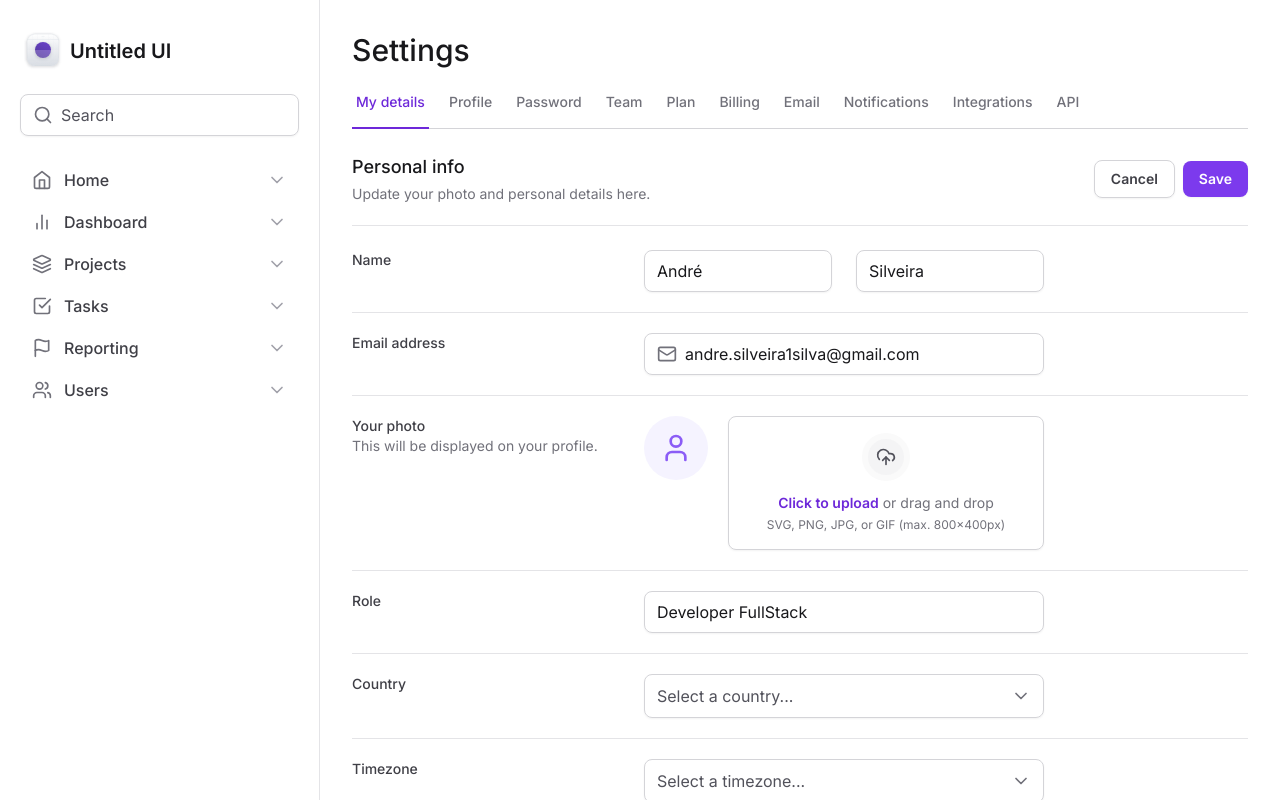
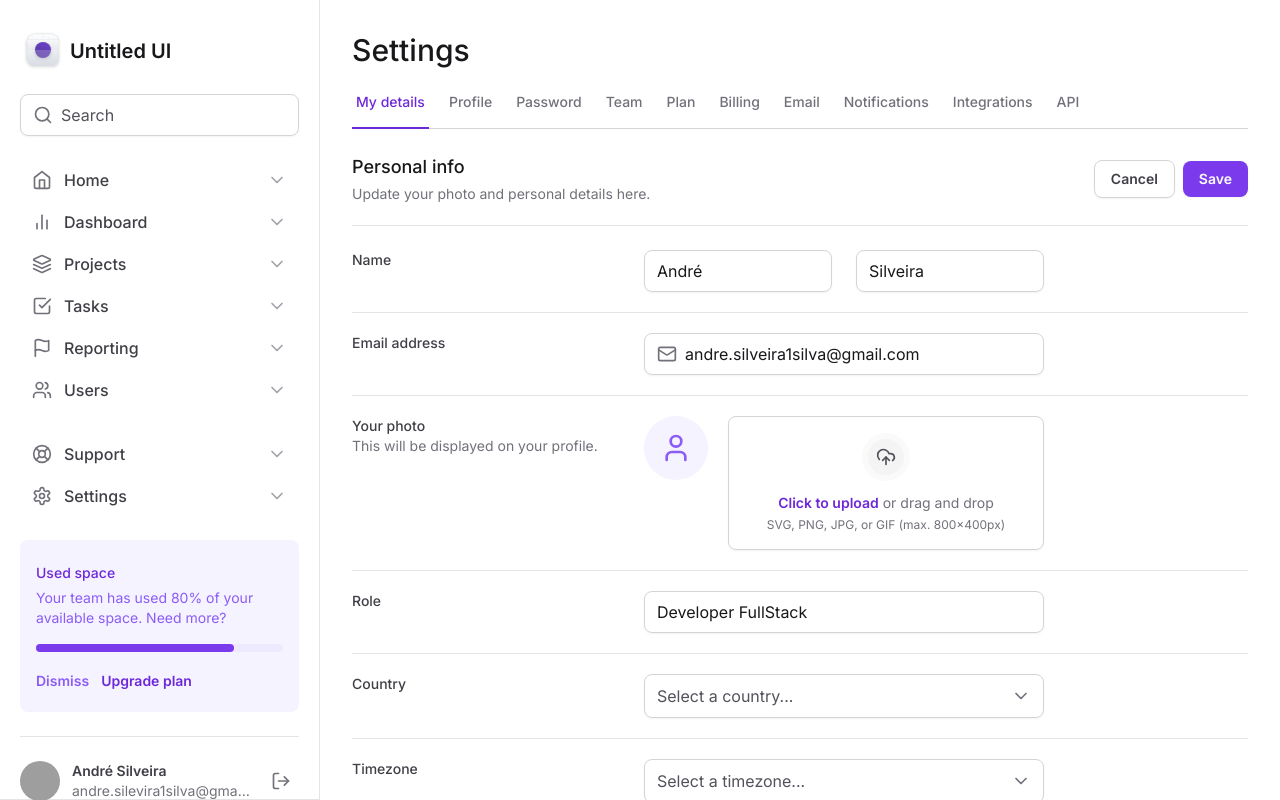
Before and after one commit to andresilveira1/tailwind-next, a Next.js app: page / in a window 1280 px wide. Shown: the top 800 px of the page. Built offline with nearby package versions, Linux system fonts and the light colour scheme; grey boxes are pictures that could not be loaded.

Commit message:
style: Responsive sidebar

```diff
--- a/src/app/layout.tsx
+++ b/src/app/layout.tsx
@@ -20,7 +20,9 @@ export default function RootLayout({
       <body className={inter.className}>
         <div className="grid min-h-screen grid-cols-app">
           <Sidebar />
-          <main className="px-8 pb-12 pt-8">{children}</main>
+          <main className="px-4 pb-12 pt-24 lg:col-start-2 lg:px-8 lg:pt-8">
+            {children}
+          </main>
         </div>
       </body>
     </html>
--- a/src/components/Sidebar/index.tsx
+++ b/src/components/Sidebar/index.tsx
@@ -18,7 +18,7 @@ import * as Input from '../Input'
 
 export function Sidebar() {
   return (
-    <aside className="fixed bottom-0 left-0 right-0 top-0 z-20 flex flex-col gap-6 border-b border-zinc-200 bg-white p-4 lg:relative lg:right-auto lg:w-80 lg:border-r lg:px-5 lg:py-8">
+    <aside className="fixed bottom-0 left-0 right-0 top-0 z-20 flex h-screen flex-col gap-6 border-b border-zinc-200 bg-white p-4 lg:right-auto lg:w-80 lg:border-r lg:px-5 lg:py-8">
       <Logo />
 
       <Input.Root>
```
